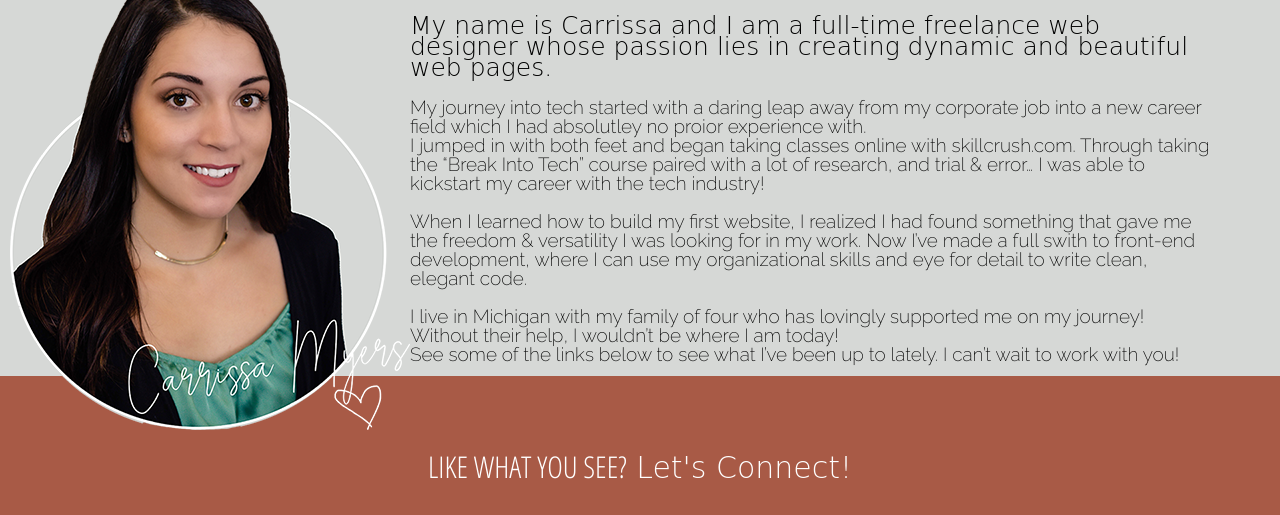
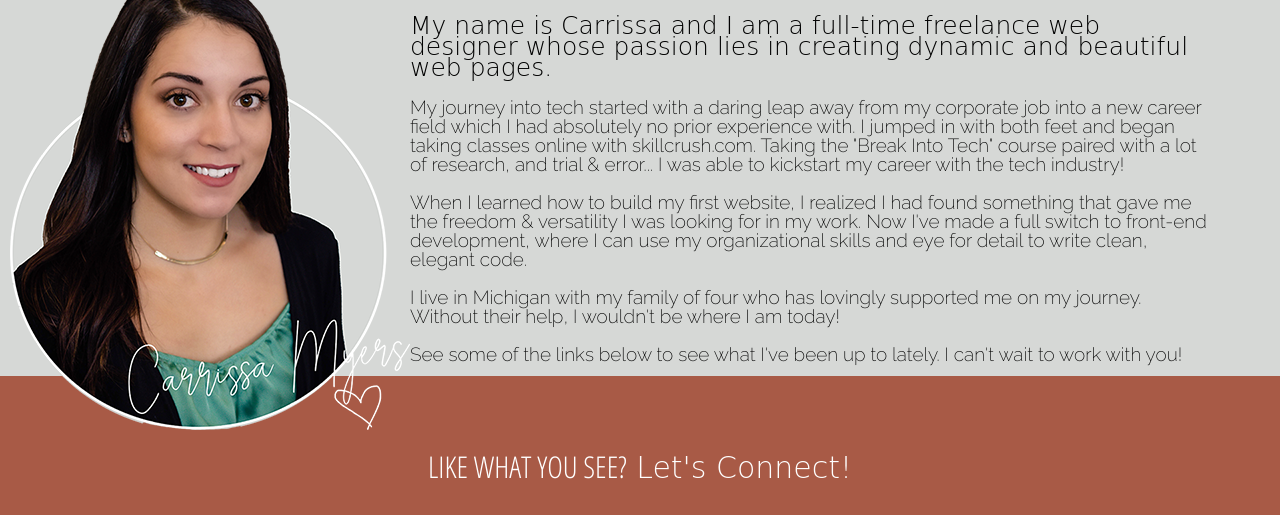
Before and after one commit to cmyrs3/portfolio, a plain HTML site: page index.html in a window 1280 px wide. Shown: the part 2549-3064 px from the top of the page. Drawn offline with Linux system fonts and the light colour scheme; a web font is replaced by a local one.

Commit message:
Updated about me

```diff
--- a/index.html
+++ b/index.html
@@ -2,6 +2,7 @@
 <html lang="en">
     <head>
     	<title>Carrissa Myers | Portfolio</title>
+    	<meta charset="UTF-8">
 		<link rel="stylesheet" href="css/normalize.css">
 		<link rel="stylesheet" href="css/main.css">
 		<link href="https://fonts.googleapis.com/css2?family=Open+Sans+Condensed:wght@300&display=swap" rel="stylesheet">
@@ -62,10 +63,10 @@
     					<div class="bio-image"><img src="img/bio.png" alt="bio"/></div>
     				<div class="story">
     					<h4>A little bit about me</h4>
-    					<p><span>My name is Carrissa and I am a full-time freelance web designer whose passion lies in creating dynamic and beautiful web pages.</span> <p>My journey into tech started with a daring leap away from my corporate job into a new career field which I had absolutley no proior experience with. <br>I jumped in with both feet and began taking classes online with skillcrush.com. Through taking the “Break Into Tech” course paired with a lot of  research, and trial & error… I was able to kickstart my career with the tech industry!</p>
+    					<p><span>My name is Carrissa and I am a full-time freelance web designer whose passion lies in creating dynamic and beautiful web pages.</span> <p>My journey into tech started with a daring leap away from my corporate job into a new career field which I had absolutely no prior experience with. I jumped in with both feet and began taking classes online with skillcrush.com. Taking the "Break Into Tech" course paired with a lot of  research, and trial &amp; error... I was able to kickstart my career with the tech industry!</p>
 
-    					<p>When I learned how to build my first website, I realized I had found something that gave me the freedom & versatility I was looking for in my work. Now I’ve made a full swith to front-end development, where I can use my organizational skills and eye for detail to write clean, elegant code.</p>
-    					<p>I live in Michigan with my family of four who has lovingly supported me on my journey! Without their help, I wouldn’t be where I am today!<br>See some of the links below to see what I’ve been up to lately. I can’t wait to work with you!</p>
+    					<p>When I learned how to build my first website, I realized I had found something that gave me the freedom &amp; versatility I was looking for in my work. Now I&#39;ve made a full switch to front-end development, where I can use my organizational skills and eye for detail to write clean, elegant code.</p>
+    					<p>I live in Michigan with my family of four who has lovingly supported me on my journey. Without their help, I wouldn&#39;t be where I am today!<p>See some of the links below to see what I&#39;ve been up to lately. I can&#39;t wait to work with you!</p>
     				</div>
     		</section>
     		<section id= "contact">
```
